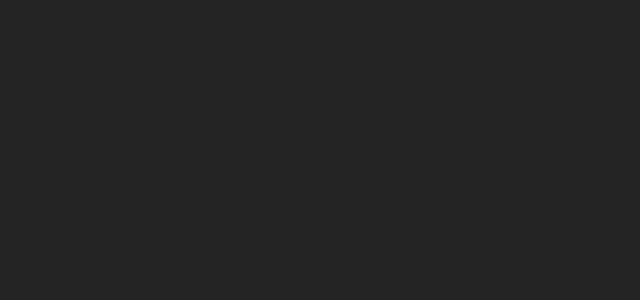
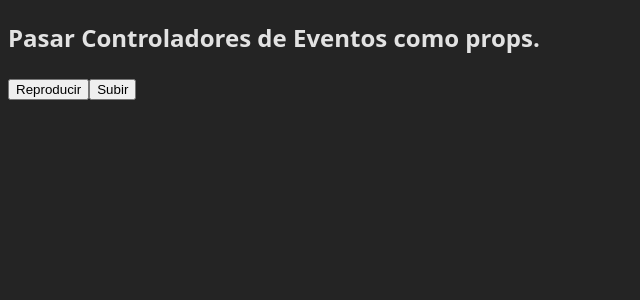
Before and after one commit to bryan-ignacio/react_v19.1, a React (Vite) app in the folder 02-interactividad/: page / in a window 1280 px wide. Shown: the top 300 px of the page, without its empty margins (0-640 px from the left). Built offline with nearby package versions, Linux system fonts and the light colour scheme.

Commit message:
interactividad: controladores de eventos.

```diff
--- /dev/null
+++ b/02-interactividad/src/components/01-responder-a-eventos/01-definir-func-contro-eventos/App.jsx
@@ -0,0 +1,49 @@
+export default function App() {
+  return (
+    <>
+      <Button />
+      <br />
+      <Button2 />
+      <br />
+      <Button3 />
+    </>
+  );
+}
+
+function Button() {
+  // 1. declaramos una funcion que es un funcion Controladora de Evento.
+  function handleClick() {
+    alert("Boton presionado!");
+  }
+
+  return (
+    <>
+      {/* 2. pasamos la funcion controladora de evento como una prop.*/}
+      <button onClick={handleClick}>No hago nada</button>
+    </>
+  );
+}
+
+function Button2() {
+  return (
+    <>
+      <button
+        onClick={function handleClick() {
+          alert("Enviado!. con forma 2");
+        }}
+      >
+        Enviar
+      </button>
+    </>
+  );
+}
+
+function Button3() {
+  return (
+    <>
+      <button onClick={() => alert("PDF generado. Con forma 3")}>
+        Generar PDF
+      </button>
+    </>
+  );
+}
--- /dev/null
+++ b/02-interactividad/src/components/01-responder-a-eventos/02-leer-props-en-contro-eventos/App.jsx
@@ -0,0 +1,33 @@
+export default function App() {
+  return (
+    <>
+      <h2>Leyendo props desde la funcion controladore de eventos</h2>
+      <BarraHerramientas />
+    </>
+  );
+}
+
+function BarraHerramientas() {
+  return (
+    <>
+      <div>
+        <AlertButton message={"Reproduciendo Musica!"}>reproducir</AlertButton>
+      </div>
+      <div>
+        <AlertButton message={"Generando Imagen!"}>generar</AlertButton>
+      </div>
+    </>
+  );
+}
+
+function AlertButton({ message, children }) {
+  function handleClick() {
+    alert(message);
+  }
+
+  return (
+    <>
+      <button onClick={handleClick}>{children}</button>
+    </>
+  );
+}
--- /dev/null
+++ b/02-interactividad/src/components/01-responder-a-eventos/03-pasar-contrls-eventos-como-props/App.jsx
@@ -0,0 +1,49 @@
+export default function App() {
+  return (
+    <>
+      <div>
+        <h2>Pasar Controladores de Eventos como props.</h2>
+        <BarraHerramienta />
+      </div>
+    </>
+  );
+}
+
+function BarraHerramienta() {
+  return (
+    <>
+      <PlayBoton movieName={"Dracula"} />
+      <SubirBoton />
+    </>
+  );
+}
+
+function SubirBoton() {
+  function handleClick() {
+    alert("Subiendo Archivo.");
+  }
+
+  return (
+    <>
+      <Boton onclick={handleClick}>Subir</Boton>
+    </>
+  );
+}
+
+function PlayBoton({ movieName }) {
+  return (
+    <>
+      <Boton onclick={() => alert(`Reproduciendo ${movieName}`)}>
+        Reproducir
+      </Boton>
+    </>
+  );
+}
+
+function Boton({ onclick, children }) {
+  return (
+    <>
+      <button onClick={onclick}>{children}</button>
+    </>
+  );
+}
--- a/02-interactividad/src/main.jsx
+++ b/02-interactividad/src/main.jsx
@@ -2,4 +2,10 @@ import { StrictMode } from "react";
 import { createRoot } from "react-dom/client";
 import "./index.css";
 
-createRoot(document.getElementById("root")).render(<StrictMode></StrictMode>);
+import App from "./components/01-responder-a-eventos/03-pasar-contrls-eventos-como-props/App";
+
+createRoot(document.getElementById("root")).render(
+  <StrictMode>
+    <App />
+  </StrictMode>
+);
```
Also changed, not shown: 02-interactividad/src/components/01-responder-a-eventos/01-definir-func-contro-eventos/01-definiciones.txt (added).
